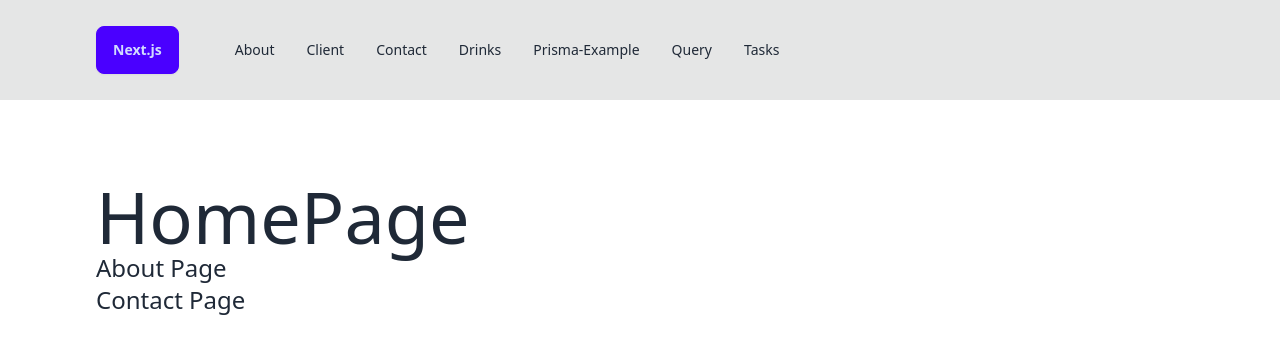
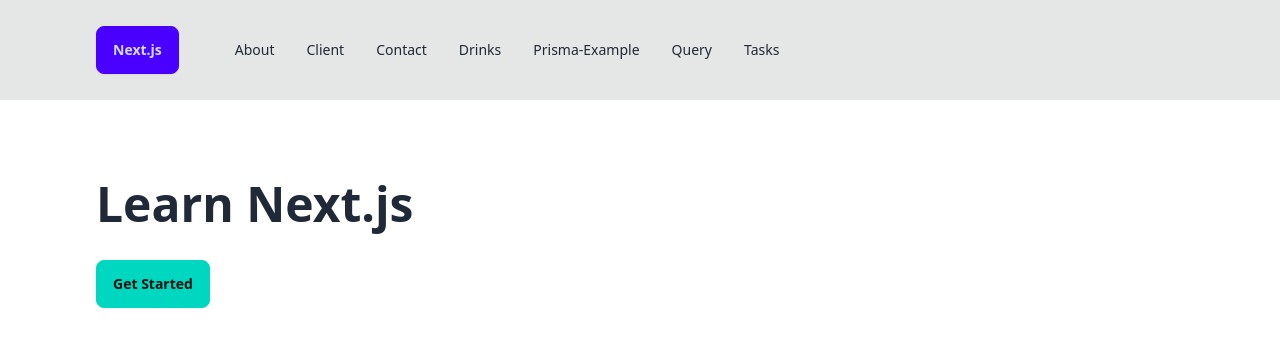
Before and after one commit to hAI-FA001/NextJS-14--Learn, a Next.js app: page / in a window 1280 px wide. Shown: the top 354 px of the page. Built offline with nearby package versions, Linux system fonts and the light colour scheme.

Commit message:
challenge: setup basic homepage (Server Component) + counter logic in /client (Client Component)

```diff
--- a/app/client/page.js
+++ b/app/client/page.js
@@ -1,5 +1,25 @@
+'use client'
+
+import { useState } from 'react'
+
 const ClientPage = () => {
-  return <div>ClientPage</div>
+  const [count, setCount] = useState(0)
+  console.log('Running on client-side')
+
+  return (
+    <div>
+      <h1 className="text-7xl font-bold mb-4">{count}</h1>
+      <button
+        type="button"
+        className="btn btn-primary"
+        onClick={() => {
+          setCount((c) => c + 1)
+        }}
+      >
+        Increment
+      </button>
+    </div>
+  )
 }
 
 export default ClientPage
--- a/app/page.js
+++ b/app/page.js
@@ -1,16 +1,13 @@
 import Link from 'next/link'
 
 const HomePage = () => {
+  console.log('Running on server-side')
+
   return (
     <div>
-      <h1 className="text-7xl">HomePage</h1>
-
-      <Link href={'/about'} className="text-2xl">
-        About Page
-      </Link>
-      <br />
-      <Link href={'/contact'} className="text-2xl">
-        Contact Page
+      <h1 className="text-5xl mb-8 font-bold">Learn Next.js</h1>
+      <Link href="/client" className="btn btn-accent capitalize">
+        get started
       </Link>
     </div>
   )
```
